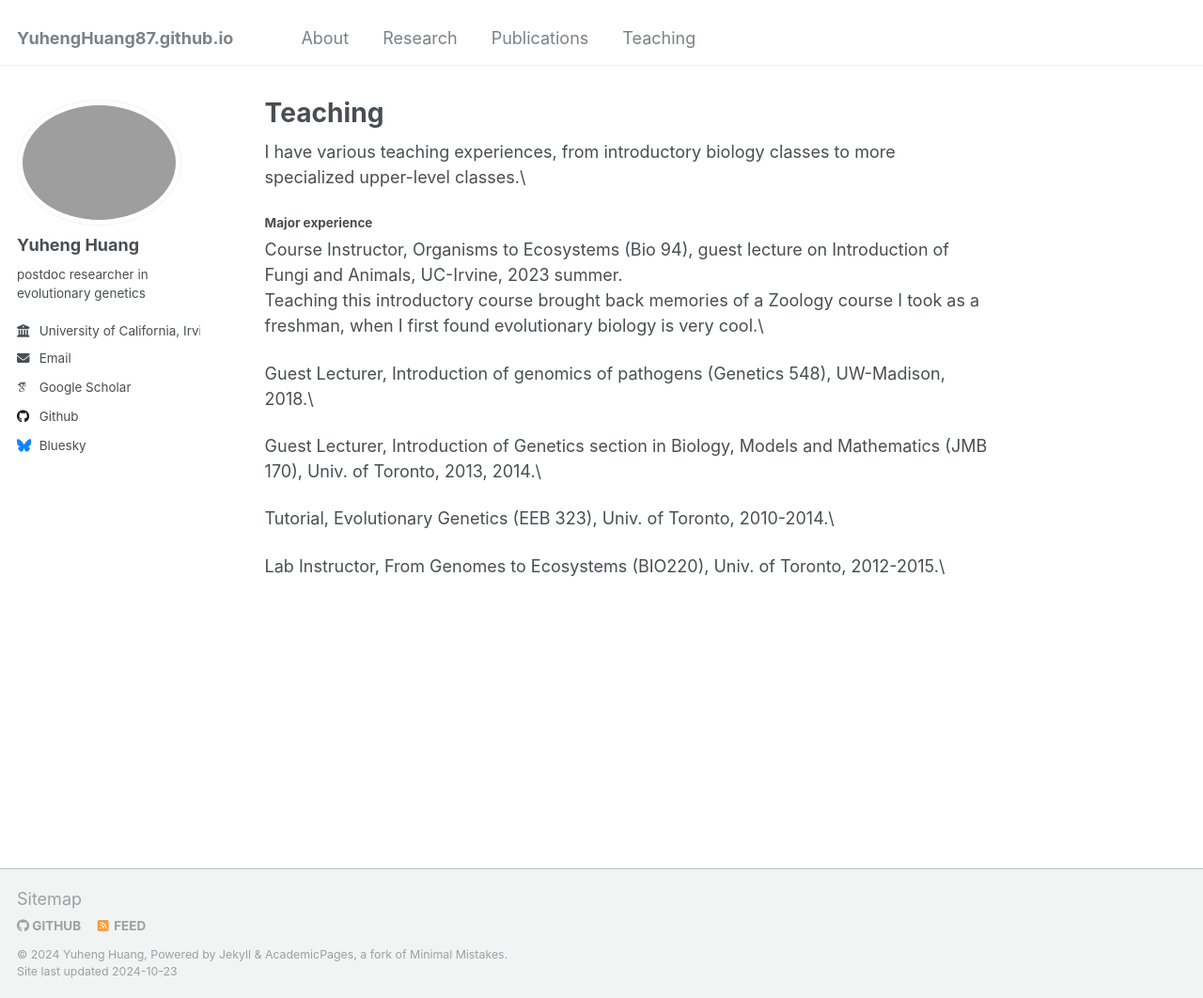
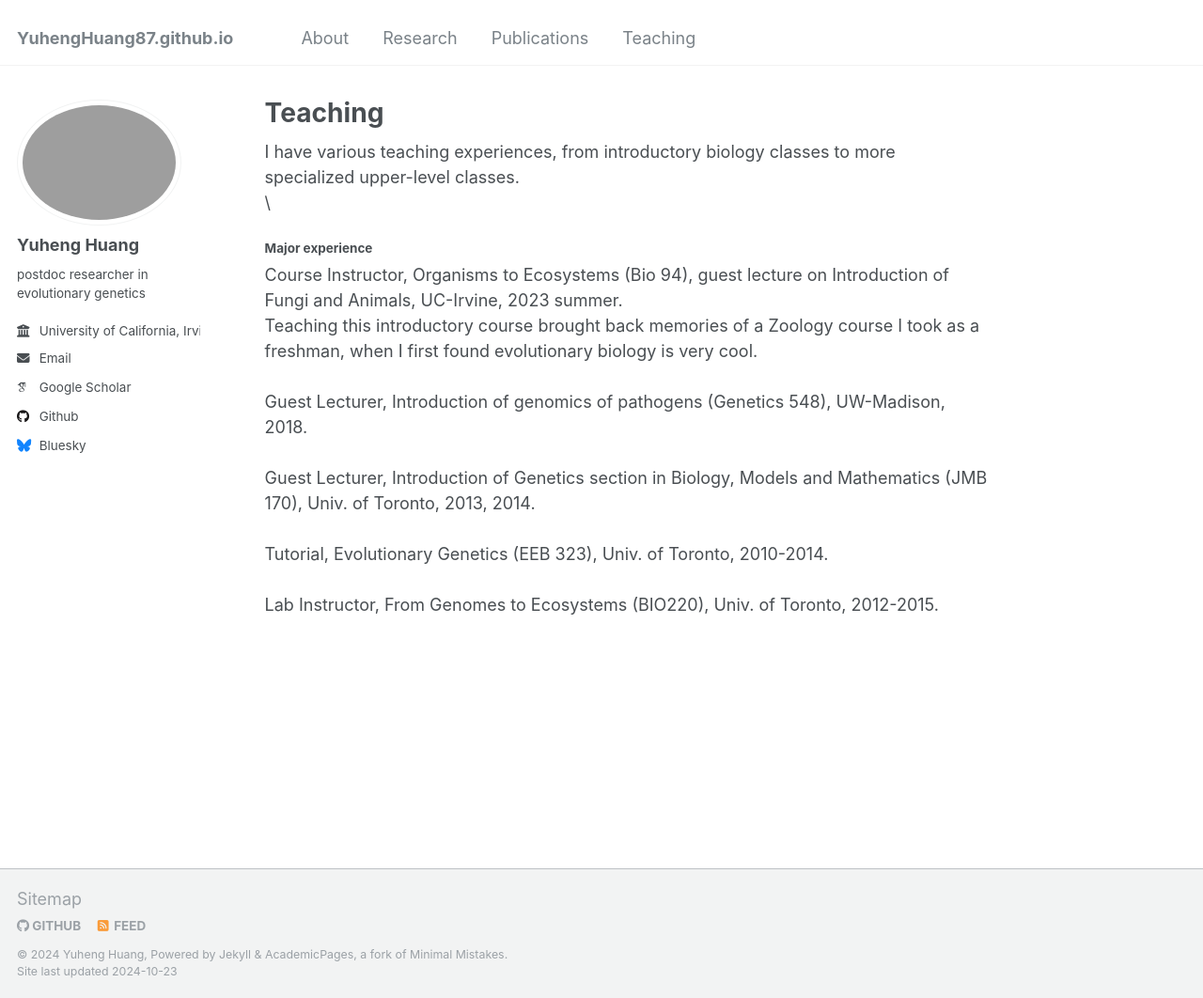
Before and after one commit to YuhengHuang87/YuhengHuang87.github.io, a Jekyll site: the page built from _pages/teaching.md, in a window 1280 px wide and 1062 px high. Shown: the whole window at 94% size. Built offline with Jekyll 4.4.1, drawn with Linux system fonts in a browser that asks for light colours; some web fonts are replaced.

```diff
--- a/_pages/teaching.md
+++ b/_pages/teaching.md
@@ -8,15 +8,15 @@ redirect_from:
 ---
 
 I have various teaching experiences, from introductory biology classes to more specialized upper-level classes.\
-
-###### Major experience
+\
+#### Major experience
 Course Instructor, Organisms to Ecosystems (Bio 94), guest lecture on Introduction of Fungi and Animals, UC-Irvine, 2023 summer.\
 Teaching this introductory course brought back memories of a Zoology course I took as a freshman, when I first found evolutionary biology is very cool.\
-
+\
 Guest Lecturer, Introduction of genomics of pathogens (Genetics 548), UW-Madison, 2018.\
-
+\
 Guest Lecturer, Introduction of Genetics section in Biology, Models and Mathematics (JMB 170), Univ. of Toronto, 2013, 2014.\
-
+\
 Tutorial, Evolutionary Genetics (EEB 323), Univ. of Toronto, 2010-2014.\
-
-Lab Instructor, From Genomes to Ecosystems (BIO220), Univ. of Toronto, 2012-2015.\
+\
+Lab Instructor, From Genomes to Ecosystems (BIO220), Univ. of Toronto, 2012-2015.
```
